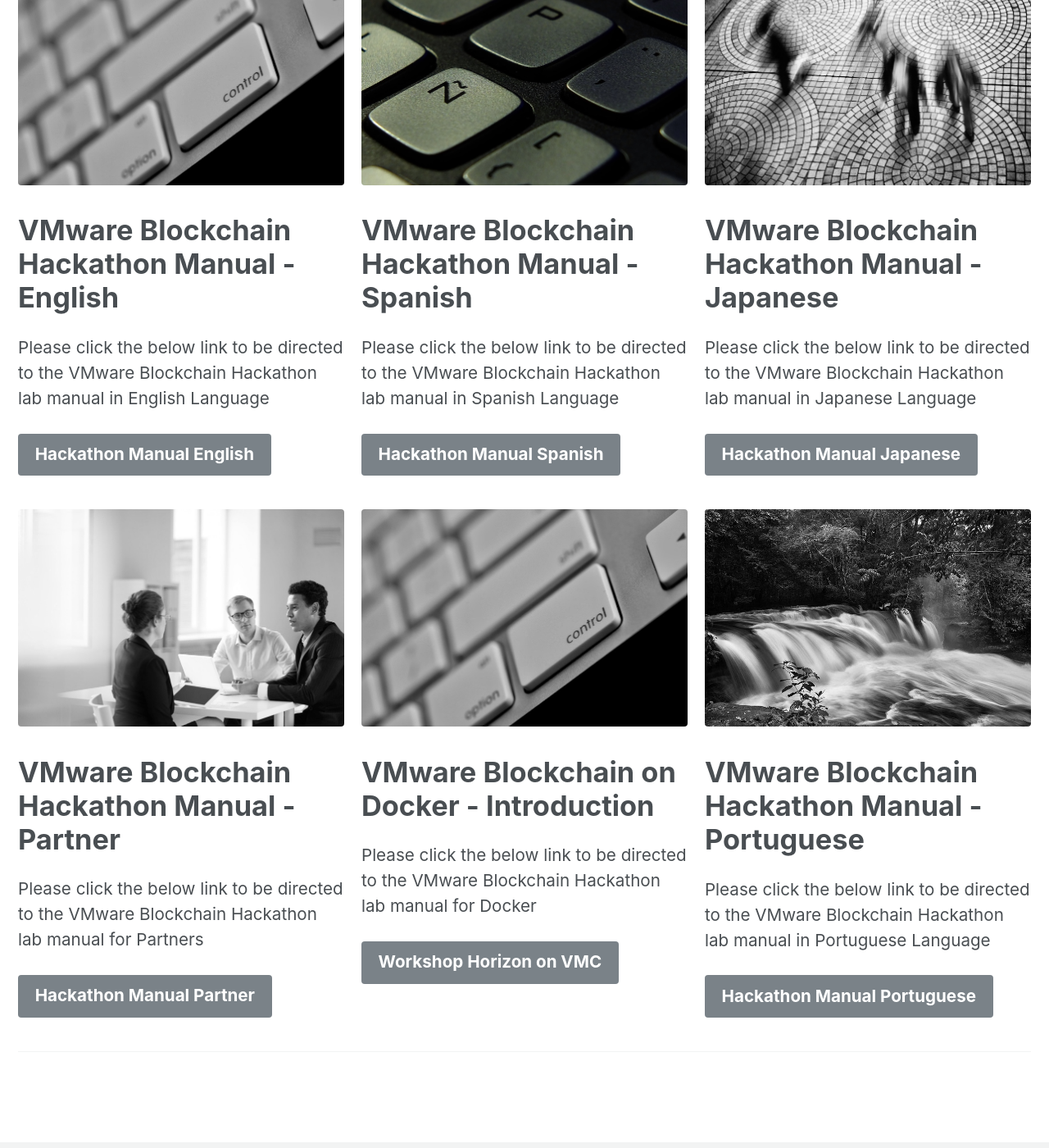
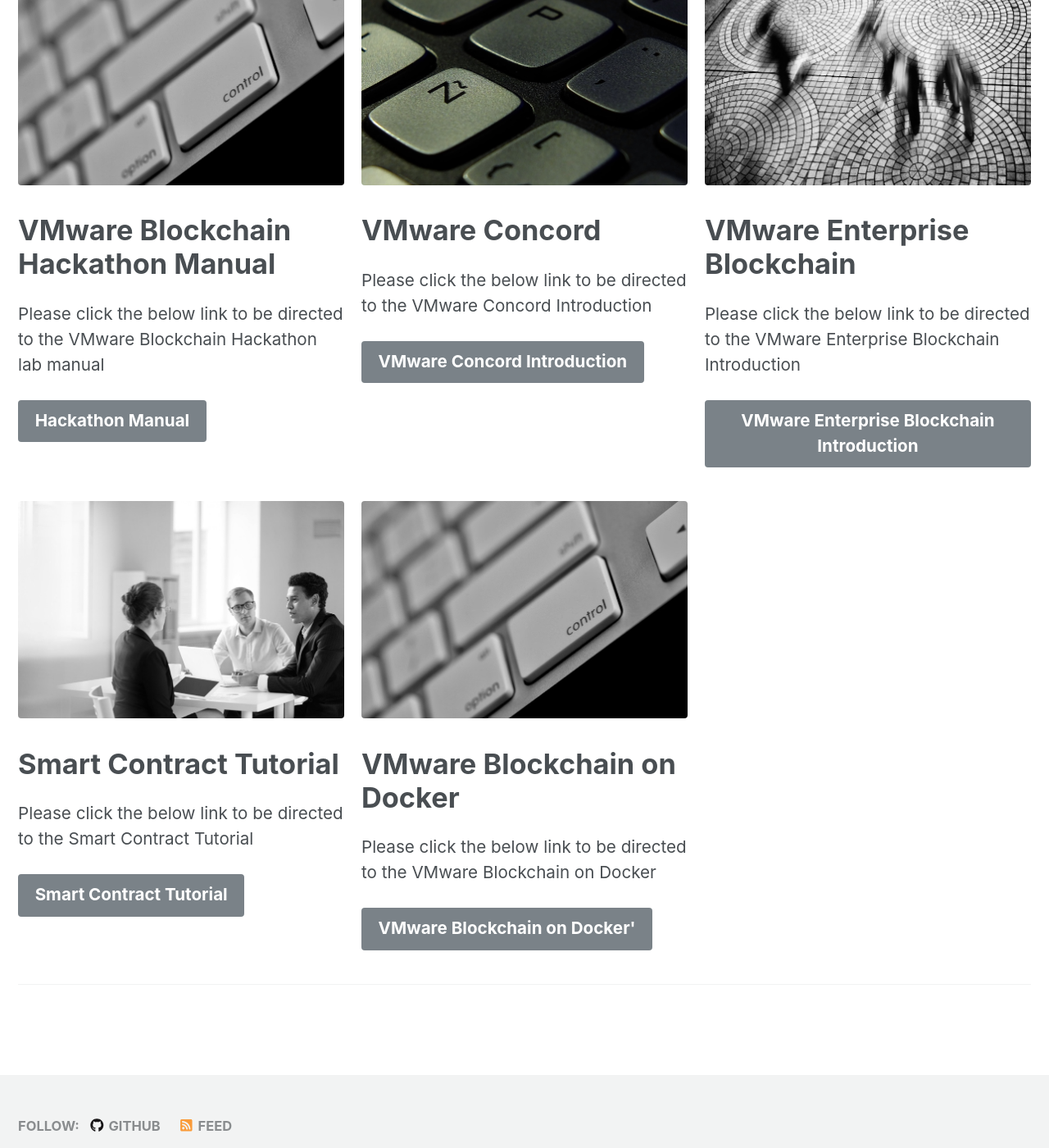
Before and after one commit to vmwblockchain/vmwblockchain.github.io, a Jekyll site: the page built from index.html, in a window 1280 px wide and 1400 px high, scrolled down 556 px. Shown: the whole window at 82% size. Built offline with Jekyll 4.4.1, drawn with Linux system fonts in a browser that asks for light colours; nearby versions of some CDN libraries; the list of posts is cut into pages by our own code.

Commit message:
Update index.html

```diff
--- a/index.html
+++ b/index.html
@@ -10,46 +10,40 @@
 feature_row:
   - image_path: /assets/images/workshop_01.jpg
     alt: "Workshop Content"
-    title: "VMware Blockchain Hackathon Manual - English"
-    excerpt: 'Please click the below link to be directed to the VMware Blockchain Hackathon lab manual in English Language'
+    title: "VMware Blockchain Hackathon Manual"
+    excerpt: 'Please click the below link to be directed to the VMware Blockchain Hackathon lab manual'
     url: "https://vmwblockchain.github.io/workshop-manual/"
-    btn_label: "Hackathon Manual English"
+    btn_label: "Hackathon Manual"
     btn_class: "btn--primary"
   - image_path: /assets/images/ñ5.jpg
-    alt: "Hackathon Manual - Spanish"
-    title: "VMware Blockchain Hackathon Manual - Spanish"
-    excerpt: 'Please click the below link to be directed to the VMware Blockchain Hackathon lab manual in Spanish Language'
+    alt: "VMware Concord"
+    title: "VMware Concord"
+    excerpt: 'Please click the below link to be directed to the VMware Concord Introduction'
     url: "https://vmwblockchain.github.io/workshop-manual-es/"
-    btn_label: "Hackathon Manual Spanish"
+    btn_label: "VMware Concord Introduction"
     btn_class: "btn--primary"
   - image_path: /assets/images/workshop_jp_02.jpg
-    alt: "Workshop Content - Japanese Manual"
-    title: "VMware Blockchain Hackathon Manual - Japanese"
-    excerpt: 'Please click the below link to be directed to the VMware Blockchain Hackathon lab manual in Japanese Language'
+    alt: "VMware Enterprise Blockchain"
+    title: "VMware Enterprise Blockchain"
+    excerpt: 'Please click the below link to be directed to the VMware Enterprise Blockchain Introduction'
     url: "https://vmwblockchain.github.io/workshop-manual-jp/"
-    btn_label: "Hackathon Manual Japanese"
+    btn_label: "VMware Enterprise Blockchain Introduction"
     btn_class: "btn--primary"
   - image_path: /assets/images/workshop_partner_03.jpg
-    alt: "Workshop Content - Partner "
-    title: "VMware Blockchain Hackathon Manual - Partner"
-    excerpt: 'Please click the below link to be directed to the VMware Blockchain Hackathon lab manual for Partners'
+    alt: "Smart Contract Tutorial"
+    title: "Smart Contract Tutorial"
+    excerpt: 'Please click the below link to be directed to the Smart Contract Tutorial'
     url: "https://vmwblockchain.github.io/workshop-manual-partner/"
-    btn_label: "Hackathon Manual Partner"
+    btn_label: "Smart Contract Tutorial"
     btn_class: "btn--primary"
   - image_path: /assets/images/workshop_01.jpg
     alt: "Workshop Content - VMware Blockchain on Docker "
-    title: "VMware Blockchain on Docker - Introduction"
-    excerpt: 'Please click the below link to be directed to the VMware Blockchain Hackathon lab manual for Docker'
+    title: "VMware Blockchain on Docker"
+    excerpt: 'Please click the below link to be directed to the VMware Blockchain on Docker'
     url: "https://vmwblockchain.github.io/workshop-manual-horizon/"
-    btn_label: "Workshop Horizon on VMC"
+    btn_label: "VMware Blockchain on Docker'"
     btn_class: "btn--primary"
-  - image_path: /assets/images/pt_image.jpg
-    alt: "Hackathon Manual - Portuguese"
-    title: "VMware Blockchain Hackathon Manual - Portuguese"
-    excerpt: 'Please click the below link to be directed to the VMware Blockchain Hackathon lab manual in Portuguese Language'
-    url: "https://vmwblockchain.github.io/workshop-manual-pt/"
-    btn_label: "Hackathon Manual Portuguese"
-    btn_class: "btn--primary"
+
 ---
 
 {% include feature_row %}
```
